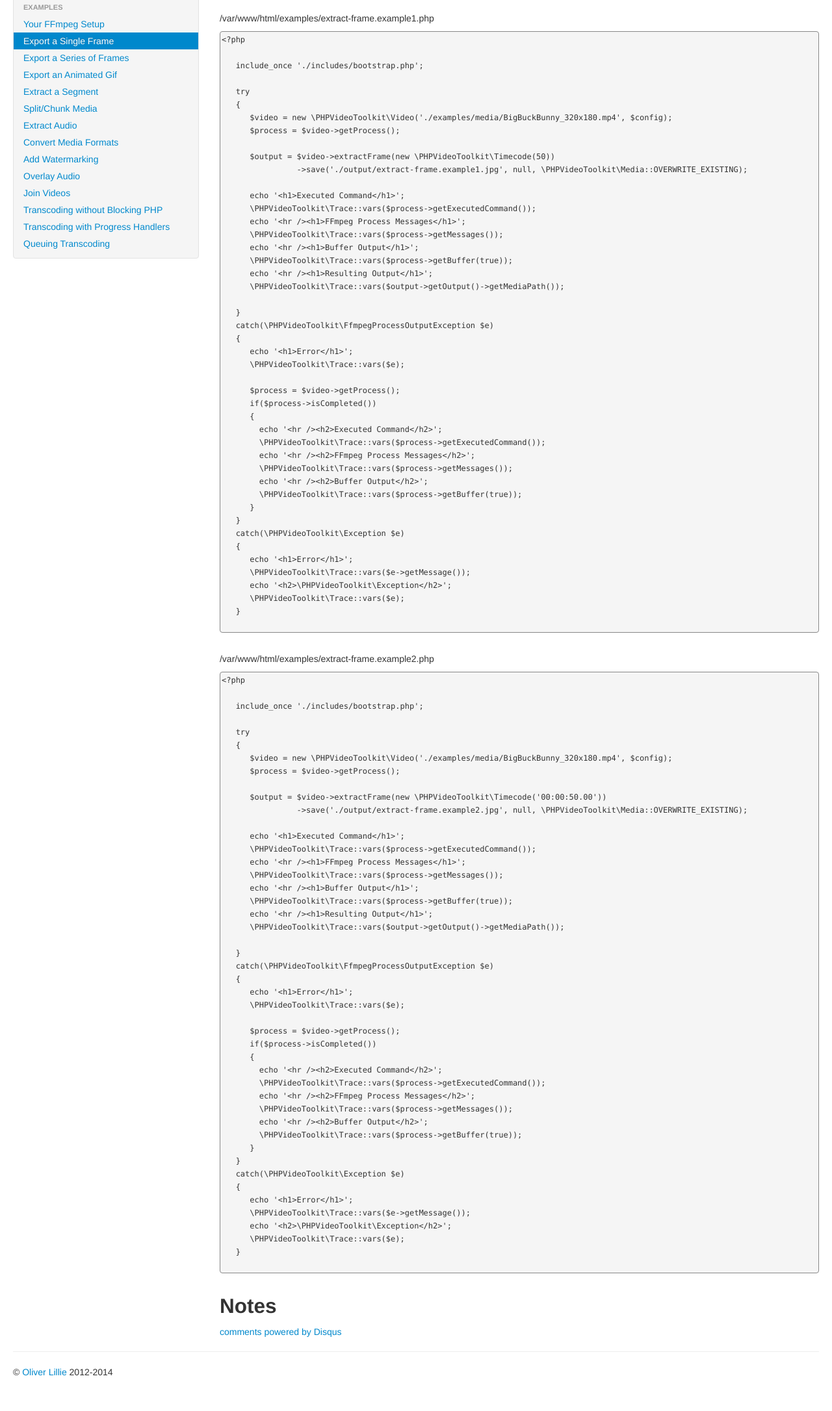
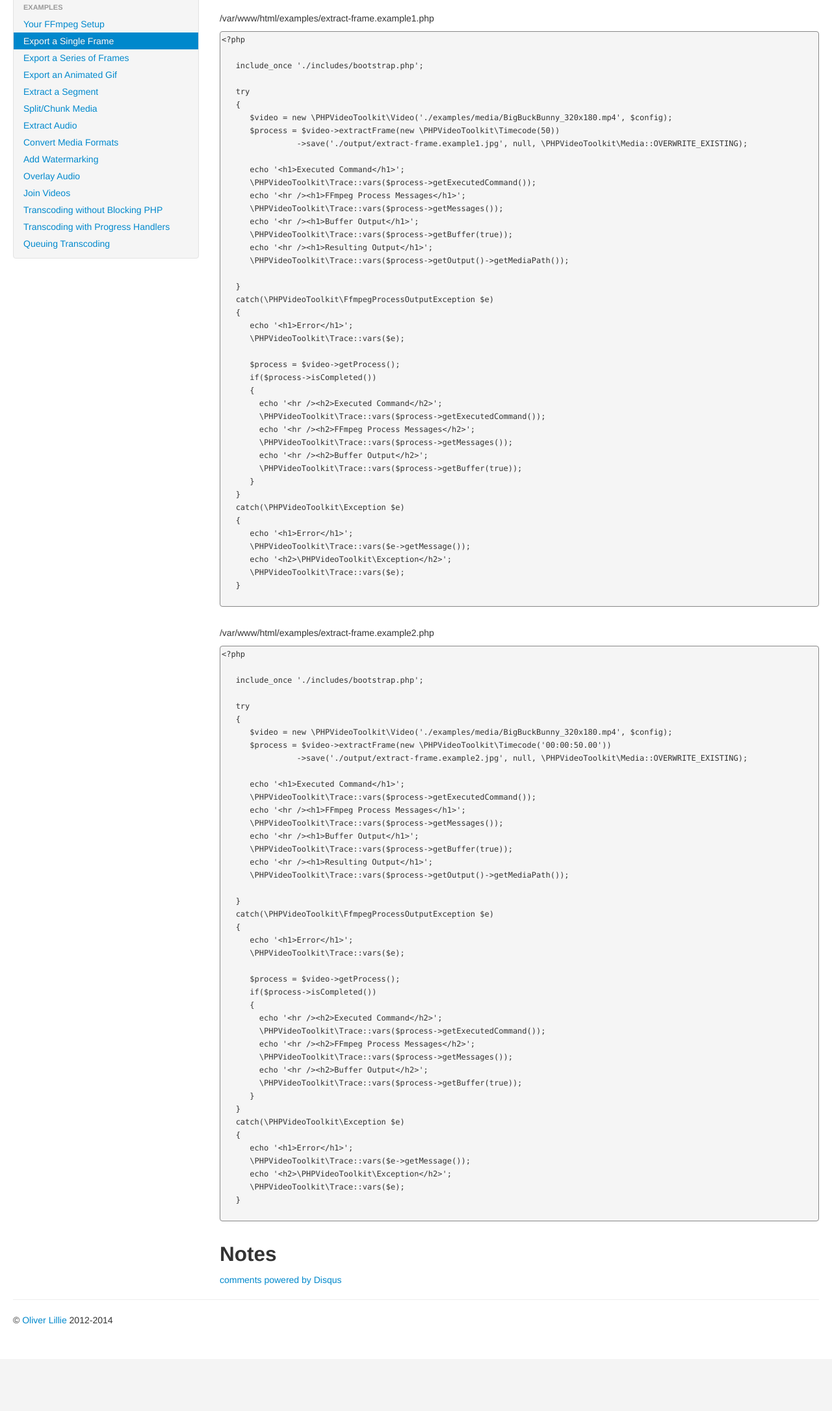
Before and after one commit to buggedcom/phpvideotoolkit-v2, a PHP site: page /documentation/examples.export-a-single-frame.php in a window 1280 px wide. Shown: the part 300-2472 px from the top of the page at 65% size. After the commit the page ends 2338 px from the top, so only its background shows below. Run offline with PHP 8.4, Linux system fonts and the light colour scheme; settings files or empty folders that the repository lacks are supplied; some libraries are stand-ins or nearby versions.

Commit message:
updated examples to work with $process returned from $media->save

```diff
--- a/examples/adding-additional-commands.php
+++ b/examples/adding-additional-commands.php
@@ -7,14 +7,14 @@
         \PHPVideoToolkit\Trace::vars('Note, this process will not work as the commands are invalid.');
 
         $video = new \PHPVideoToolkit\Video($example_video_path, $config);
+
         $process = $video->getProcess();
-
         $process->addPreInputCommand('-custom-command');
         $process->addCommand('-custom-command-with-arg', 'arg value');
         $process->addPostOutputCommand('-output-command', 'another value');
 
     //  $process->setProcessTimelimit(1);
-        $output = $video->save('./output/big_buck_bunny.mp4', null, \PHPVideoToolkit\Media::OVERWRITE_EXISTING);
+        $video->save('./output/big_buck_bunny.mp4', null, \PHPVideoToolkit\Media::OVERWRITE_EXISTING);
 
 
         echo '<h1>Raw Executed Command</h1>';
@@ -26,7 +26,7 @@
         echo '<hr /><h1>Buffer Output</h1>';
         \PHPVideoToolkit\Trace::vars($process->getBuffer(true));
         echo '<hr /><h1>Resulting Output</h1>';
-        \PHPVideoToolkit\Trace::vars($output->getOutput()->getMediaPath());
+        \PHPVideoToolkit\Trace::vars($process->getOutput()->getMediaPath());
 
     }
     catch(\PHPVideoToolkit\FfmpegProcessOutputException $e)
--- a/examples/convert-to-3gp.php
+++ b/examples/convert-to-3gp.php
@@ -5,9 +5,8 @@
     try
     {
         $video = new \PHPVideoToolkit\Video($example_video_path, $config);
-        $process = $video->getProcess();
     //  $process->setProcessTimelimit(1);
-        $output = $video->extractSegment(new \PHPVideoToolkit\Timecode(10), new \PHPVideoToolkit\Timecode(20))
+        $process = $video->extractSegment(new \PHPVideoToolkit\Timecode(10), new \PHPVideoToolkit\Timecode(20))
                         ->save('./output/big_buck_bunny.3gp', null, \PHPVideoToolkit\Media::OVERWRITE_EXISTING);
 
 
@@ -18,7 +17,7 @@
         echo '<hr /><h1>Buffer Output</h1>';
         \PHPVideoToolkit\Trace::vars($process->getBuffer(true));
         echo '<hr /><h1>Resulting Output</h1>';
-        \PHPVideoToolkit\Trace::vars($output->getOutput()->getMediaPath());
+        \PHPVideoToolkit\Trace::vars($process->getOutput()->getMediaPath());
 
     }
     catch(\PHPVideoToolkit\FfmpegProcessOutputException $e)
--- a/examples/convert-to-animated-gif.php
+++ b/examples/convert-to-animated-gif.php
@@ -41,7 +41,7 @@
             $output_format->setVideoFrameRate(12);
 
             $video = new \PHPVideoToolkit\Video($example_video_path, $config);
-            $output = $video->extractSegment(new \PHPVideoToolkit\Timecode(10), new \PHPVideoToolkit\Timecode(30))
+            $process = $video->extractSegment(new \PHPVideoToolkit\Timecode(10), new \PHPVideoToolkit\Timecode(30))
                             ->save($output_path, $output_format, \PHPVideoToolkit\Media::OVERWRITE_EXISTING);
 
             $length = microtime_float()-$start;
--- a/examples/convert-to-flv.php
+++ b/examples/convert-to-flv.php
@@ -5,9 +5,8 @@
     try
     {
         $video = new \PHPVideoToolkit\Video($example_video_path, $config);
-        $process = $video->getProcess();
     //  $process->setProcessTimelimit(1);
-        $output = $video->extractSegment(new \PHPVideoToolkit\Timecode(10), new \PHPVideoToolkit\Timecode(20))
+        $process = $video->extractSegment(new \PHPVideoToolkit\Timecode(10), new \PHPVideoToolkit\Timecode(20))
                         ->save('./output/big_buck_bunny.flv', null, \PHPVideoToolkit\Media::OVERWRITE_EXISTING);
 
 
@@ -18,7 +17,7 @@
         echo '<hr /><h1>Buffer Output</h1>';
         \PHPVideoToolkit\Trace::vars($process->getBuffer(true));
         echo '<hr /><h1>Resulting Output</h1>';
-        \PHPVideoToolkit\Trace::vars($output->getOutput()->getMediaPath());
+        \PHPVideoToolkit\Trace::vars($process->getOutput()->getMediaPath());
 
     }
     catch(\PHPVideoToolkit\FfmpegProcessOutputException $e)
--- a/examples/convert-to-mp3.php
+++ b/examples/convert-to-mp3.php
@@ -5,9 +5,8 @@
     try
     {
         $video = new \PHPVideoToolkit\Video($example_video_path, $config);
-        $process = $video->getProcess();
     //  $process->setProcessTimelimit(1);
-        $output = $video->extractSegment(new \PHPVideoToolkit\Timecode(10), new \PHPVideoToolkit\Timecode(20))
+        $process = $video->extractSegment(new \PHPVideoToolkit\Timecode(10), new \PHPVideoToolkit\Timecode(20))
                         ->save('./output/big_buck_bunny_'.time().'.mp3', new \PHPVideoToolkit\AudioFormat_Mp3('output', $config), \PHPVideoToolkit\Media::OVERWRITE_EXISTING);
 
 
@@ -18,7 +17,7 @@
         echo '<hr /><h1>Buffer Output</h1>';
         \PHPVideoToolkit\Trace::vars($process->getBuffer(true));
         echo '<hr /><h1>Resulting Output</h1>';
-        \PHPVideoToolkit\Trace::vars($output->getOutput()->getMediaPath());
+        \PHPVideoToolkit\Trace::vars($process->getOutput()->getMediaPath());
 
     }
     catch(\PHPVideoToolkit\FfmpegProcessOutputException $e)
--- a/examples/convert-to-ogg.php
+++ b/examples/convert-to-ogg.php
@@ -5,9 +5,8 @@
     try
     {
         $video = new \PHPVideoToolkit\Video($example_video_path, $config);
-        $process = $video->getProcess();
     //  $process->setProcessTimelimit(1);
-        $output = $video->extractSegment(new \PHPVideoToolkit\Timecode(10), new \PHPVideoToolkit\Timecode(20))
+        $process = $video->extractSegment(new \PHPVideoToolkit\Timecode(10), new \PHPVideoToolkit\Timecode(20))
                         ->save('./output/big_buck_bunny.ogg');
 
 
@@ -18,7 +17,7 @@
         echo '<hr /><h1>Buffer Output</h1>';
         \PHPVideoToolkit\Trace::vars($process->getBuffer(true));
         echo '<hr /><h1>Resulting Output</h1>';
-        \PHPVideoToolkit\Trace::vars($output->getOutput()->getMediaPath());
+        \PHPVideoToolkit\Trace::vars($process->getOutput()->getMediaPath());
 
     }
     catch(\PHPVideoToolkit\FfmpegProcessOutputException $e)
--- a/examples/extract-frame.example1.php
+++ b/examples/extract-frame.example1.php
@@ -5,9 +5,7 @@
     try
     {
         $video = new \PHPVideoToolkit\Video($example_video_path, $config);
-        $process = $video->getProcess();
-
-        $output = $video->extractFrame(new \PHPVideoToolkit\Timecode(50))
+        $process = $video->extractFrame(new \PHPVideoToolkit\Timecode(50))
                         ->save('./output/extract-frame.example1.jpg', null, \PHPVideoToolkit\Media::OVERWRITE_EXISTING);
 
         echo '<h1>Executed Command</h1>';
@@ -17,7 +15,7 @@
         echo '<hr /><h1>Buffer Output</h1>';
         \PHPVideoToolkit\Trace::vars($process->getBuffer(true));
         echo '<hr /><h1>Resulting Output</h1>';
-        \PHPVideoToolkit\Trace::vars($output->getOutput()->getMediaPath());
+        \PHPVideoToolkit\Trace::vars($process->getOutput()->getMediaPath());
 
     }
     catch(\PHPVideoToolkit\FfmpegProcessOutputException $e)
--- a/examples/extract-frame.example2.php
+++ b/examples/extract-frame.example2.php
@@ -5,9 +5,7 @@
     try
     {
         $video = new \PHPVideoToolkit\Video($example_video_path, $config);
-        $process = $video->getProcess();
-
-        $output = $video->extractFrame(new \PHPVideoToolkit\Timecode('00:00:50.00'))
+        $process = $video->extractFrame(new \PHPVideoToolkit\Timecode('00:00:50.00'))
                         ->save('./output/extract-frame.example2.jpg', null, \PHPVideoToolkit\Media::OVERWRITE_EXISTING);
 
         echo '<h1>Executed Command</h1>';
@@ -17,7 +15,7 @@
         echo '<hr /><h1>Buffer Output</h1>';
         \PHPVideoToolkit\Trace::vars($process->getBuffer(true));
         echo '<hr /><h1>Resulting Output</h1>';
-        \PHPVideoToolkit\Trace::vars($output->getOutput()->getMediaPath());
+        \PHPVideoToolkit\Trace::vars($process->getOutput()->getMediaPath());
 
     }
     catch(\PHPVideoToolkit\FfmpegProcessOutputException $e)
--- a/examples/extract-frame.example3.php
+++ b/examples/extract-frame.example3.php
@@ -5,9 +5,7 @@
     try
     {
         $video = new \PHPVideoToolkit\Video($example_video_path, $config);
-        $process = $video->getProcess();
-
-        $output = $video->extractSegment(new \PHPVideoToolkit\Timecode(10), new \PHPVideoToolkit\Timecode(20))
+        $process = $video->extractSegment(new \PHPVideoToolkit\Timecode(10), new \PHPVideoToolkit\Timecode(20))
                         ->extractFrames(null, null, '1/2')
                         ->save('./output/extract-frame.example3.%timecode.jpg', null, \PHPVideoToolkit\Media::OVERWRITE_EXISTING);
 
@@ -18,7 +16,7 @@
         echo '<hr /><h1>Buffer Output</h1>';
         \PHPVideoToolkit\Trace::vars($process->getBuffer(true));
         echo '<hr /><h1>Resulting Output</h1>';
-        \PHPVideoToolkit\Trace::vars($output->getOutput());
+        \PHPVideoToolkit\Trace::vars($process->getOutput());
 
     }
     catch(\PHPVideoToolkit\FfmpegProcessOutputException $e)
--- a/examples/extract-mp3-test.php
+++ b/examples/extract-mp3-test.php
@@ -5,8 +5,7 @@
     try
     {
         $video = new \PHPVideoToolkit\Video($example_video_path, $config);
-        $process = $video->getProcess();
-        $output = $video->extractSegment(new \PHPVideoToolkit\Timecode(10), new \PHPVideoToolkit\Timecode(20))
+        $process = $video->extractSegment(new \PHPVideoToolkit\Timecode(10), new \PHPVideoToolkit\Timecode(20))
                         ->save('./output/test-'.time().'.mp3', null, \PHPVideoToolkit\Media::OVERWRITE_EXISTING);
 
 
@@ -17,7 +16,7 @@
         echo '<hr /><h1>Buffer Output</h1>';
         \PHPVideoToolkit\Trace::vars($process->getBuffer(true));
         echo '<hr /><h1>Resulting Output</h1>';
-        \PHPVideoToolkit\Trace::vars($output->getOutput()->getMediaPath());
+        \PHPVideoToolkit\Trace::vars($process->getOutput()->getMediaPath());
 
     }
     catch(\PHPVideoToolkit\FfmpegProcessOutputException $e)
```
Also changed, not shown: examples/progress-handler-native.php (+3 -4 lines), examples/progress-handler-output.php (+3 -4 lines).
